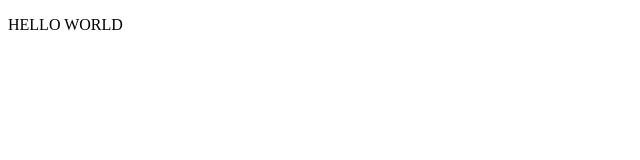
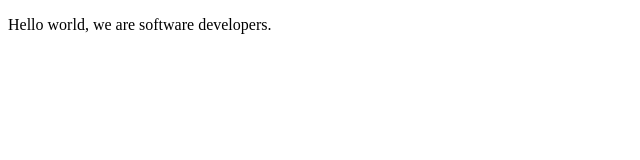
Before and after one commit to sainingo/Micro_trials2, a plain HTML site: page index.html in a window 1280 px wide. Shown: the whole page, without its empty margins (0-640 px from the left). Drawn offline with Linux system fonts and the light colour scheme.

Commit message:
2nd Commit

```diff
--- a/index.html
+++ b/index.html
@@ -8,7 +8,7 @@
 
   <body>
 
-    <p>HELLO WORLD</p>
+    <p>Hello world, we are software developers.</p>
 
     <script src="https://cdn.freecodecamp.org/testable-projects-fcc/v1/bundle.js"></script>
 
```
